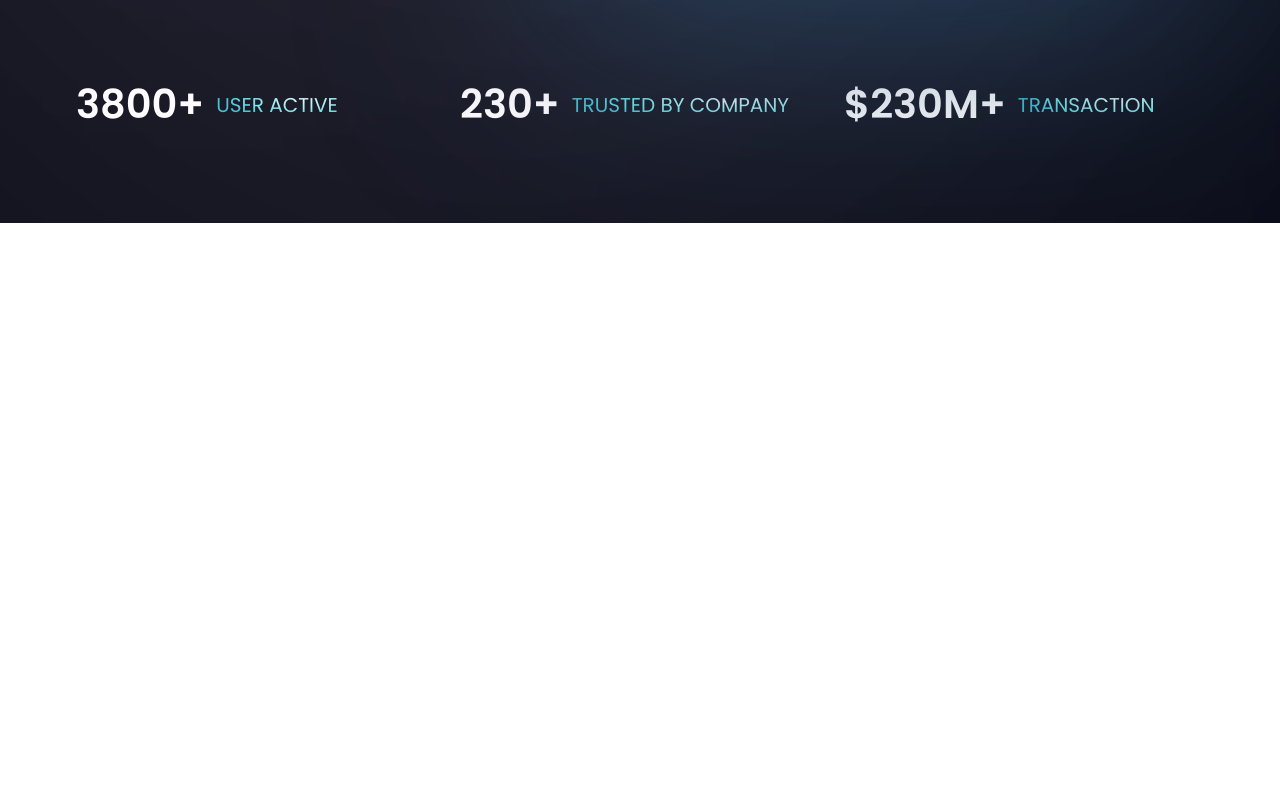
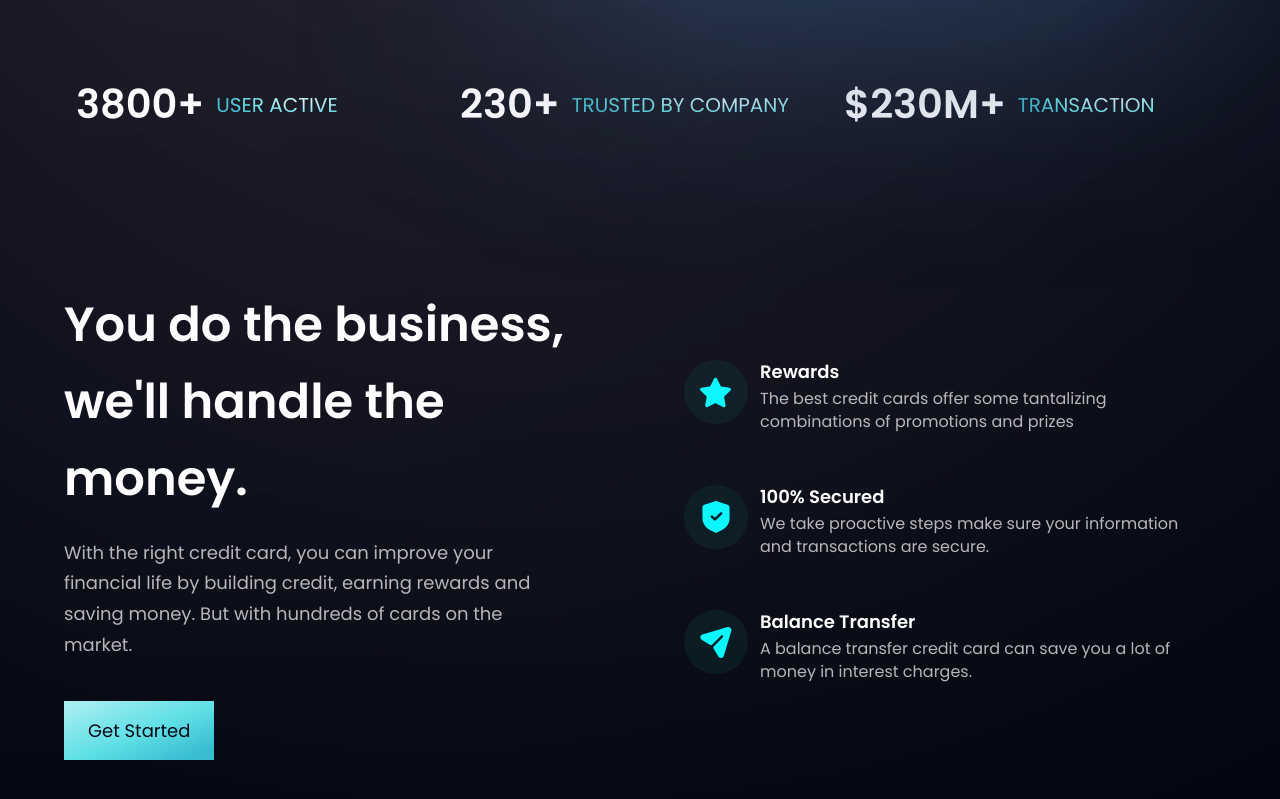
Before and after one commit to lahirukavinda365/1reactbankapp, a React (Vite) app in the folder reactbankapp/: page / in a window 1280 px wide. Shown: the part 722-1521 px from the top of the page. Before the commit the page ends 945 px from the top, so only its background shows below. Built offline with nearby package versions, Linux system fonts and the light colour scheme.

Commit message:
Business section completed, button component done

```diff
--- a/reactbankapp/src/components/Business.jsx
+++ b/reactbankapp/src/components/Business.jsx
@@ -1,11 +1,53 @@
-import React from 'react'
+import React from 'react';
+import { features } from '../constants';
+import styles, {layout} from '../style';
+import Button from './Button';
 
-const Business = () => {
-  return (
-    <div>
+const FeatureCard = ({icon, title, content, index}) => (
+  <div className={`flex flex-row p-6 rounded-[20px]
+  ${index !== features.length -1} ? "mb-6" : "mb-0" feature-card`}>
+    <div className={`w-[64px] h-[64px] rounded-full ${styles.flexCenter}
+    bg-dimBlue`}>
+      <img src={icon} alt="icon" className='w-[50%]
+      h-[50%] object-contain' />
+    </div>
+    <div className='flex-1 flex flex-col ml-3'>
+      <h4 className='font-poppins font-semibold text-white text-[18px]
+      leading-[23px] mb-1'>
+        {title}
+      </h4>
+      <p className='font-poppins font-normal text-dimWhite text-[16px]
+      leading-[23px] mb-1'>
+        {content}
+      </p>
+    </div>
+  </div>
+)
 
-    </div>
-  )
-}
 
-export default Business
+
+const Business = () => (
+    <section id='features' className={layout.section}>
+      <div className={layout.sectionInfo}>
+        <h2 className={styles.heading2}>You do the business,<br
+        className='sm:block hidden'/> we'll handle the money.</h2>
+
+        <p className={`${styles.paragraph} max-w-[470px] mt-5`}>
+          With the right credit card, you can improve your financial life by
+          building credit, earning rewards and saving money. But with hundreds of cards on the market.
+        </p>
+
+        <Button styles="mt-10" />
+
+      </div>
+      <div className={`${layout.sectionImg} flex-col`}>
+        {features.map((feature, index) => (
+          <FeatureCard key={feature.id} {...feature}
+          index={index}/>
+        ))}
+      </div>
+    </section>
+  );
+
+
+export default Business;
--- a/reactbankapp/src/components/Button.jsx
+++ b/reactbankapp/src/components/Button.jsx
@@ -1,10 +1,13 @@
 import React from 'react'
 
-const Button = () => {
+const Button = ({styles}) => {
   return (
-    <div>
+    <button type='button' className={`py-4 px-6 bg-blue-gradient font-poppins font medium
+    text-[18px] text-primary outline-none ${styles}`}>
+      Get Started
+    </button>
 
-    </div>
+
   )
 }
 
```
